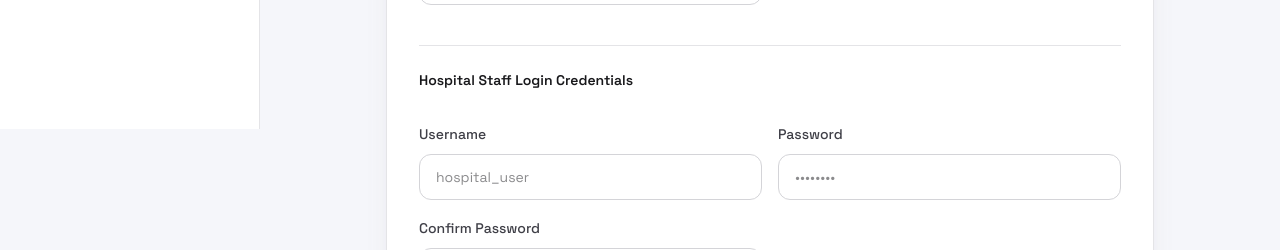
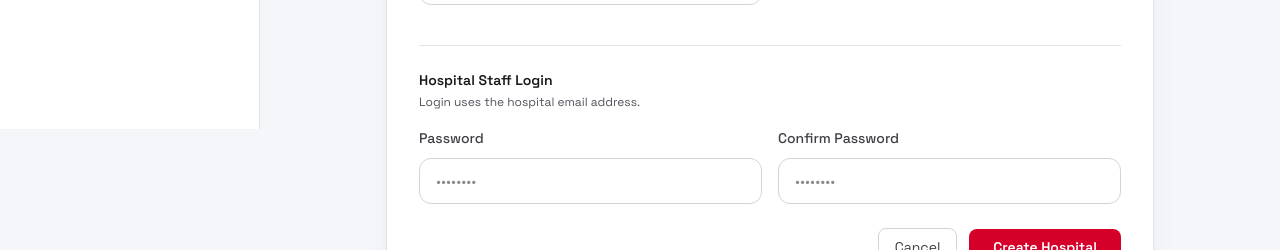
Before and after one commit to Unika1/LifeLink_Web_API_Development, a Next.js app: page /admin/hospitals/create in a window 1280 px wide. Shown: the part 671-921 px from the top of the page. Built offline with nearby package versions, Linux system fonts and the light colour scheme; no server answers.

Commit message:
hospital dashboard edited

```diff
--- a/app/admin/hospitals/_components/CreateHospitalForm.tsx
+++ b/app/admin/hospitals/_components/CreateHospitalForm.tsx
@@ -20,7 +20,6 @@ export default function CreateHospitalForm() {
     state: "",
     zipCode: "",
     country: "Nepal",
-    username: "",
     password: "",
     confirmPassword: "",
   });
@@ -63,8 +62,9 @@ export default function CreateHospitalForm() {
           zipCode: form.zipCode,
           country: form.country,
         },
-        username: form.username,
+        username: form.email,
         password: form.password,
+        confirmPassword: form.confirmPassword,
       });
       if (!response.success) {
         setError(response.message || "Failed to create hospital");
@@ -210,20 +210,8 @@ export default function CreateHospitalForm() {
           </div>
 
           <div className="sm:col-span-2 border-t border-zinc-200 pt-6 mt-6">
-            <h3 className="text-sm font-semibold text-zinc-900 mb-4">Hospital Staff Login Credentials</h3>
-          </div>
-
-          <div>
-            <label className="text-sm font-medium text-zinc-700">Username</label>
-            <input
-              value={form.username}
-              onChange={(event) => handleChange("username", event.target.value)}
-              className="mt-2 w-full rounded-xl border border-zinc-300 px-4 py-3 text-sm text-zinc-900 outline-none focus:border-[#d4002a] focus:ring-4 focus:ring-red-100"
-              placeholder="hospital_user"
-            />
-            {fieldErrors.username && (
-              <p className="mt-1 text-xs text-red-600">{fieldErrors.username}</p>
-            )}
+            <h3 className="text-sm font-semibold text-zinc-900 mb-1">Hospital Staff Login</h3>
+            <p className="text-xs text-zinc-600">Login uses the hospital email address.</p>
           </div>
 
           <div>
```
